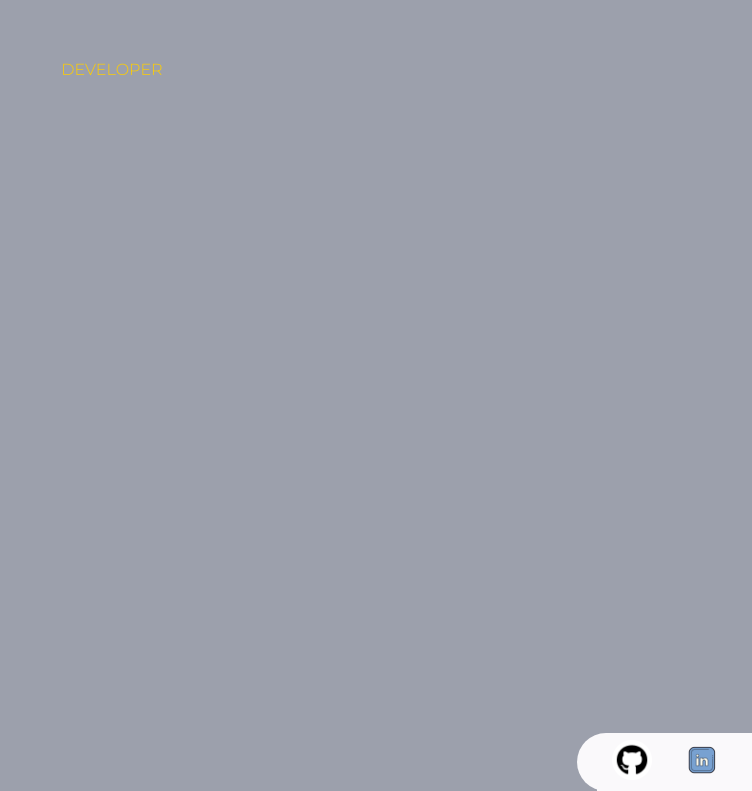
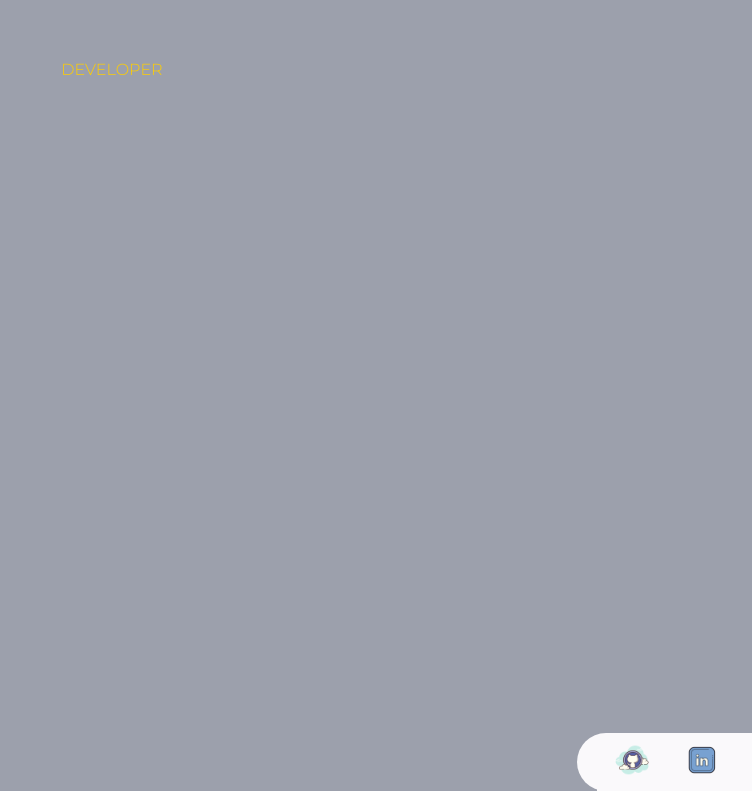
Before and after one commit to kinzaahmed-web/PortfolioWebsite, an Angular app: page / in a window 1280 px wide. Shown: the part 268-1059 px from the top of the page, without its empty margins (528-1280 px from the left). Built offline with nearby package versions, Linux system fonts and the light colour scheme.

Commit message:
updated github logo

```diff
--- a/src/app/home/home.component.html
+++ b/src/app/home/home.component.html
@@ -25,7 +25,7 @@
     </div>
     <div id="social-box">
         <a id="social-id" href="https://github.com/kinzaahmed-web">
-          <img id="github-social" class="social-icons" alt="Github Link" src="assets/github.png">
+          <img id="github-social" class="social-icons" alt="Github Link" src="assets/github1.png">
         </a>
         <a id="social-id" href="https://www.linkedin.com/in/kinzaahmed/">
           <img id="linkedin-social" class="social-icons" alt="LinkedIn Link" src="assets/linkedin.png">
```
Also changed, not shown: src/assets/github.png, src/assets/github1.png (added).
